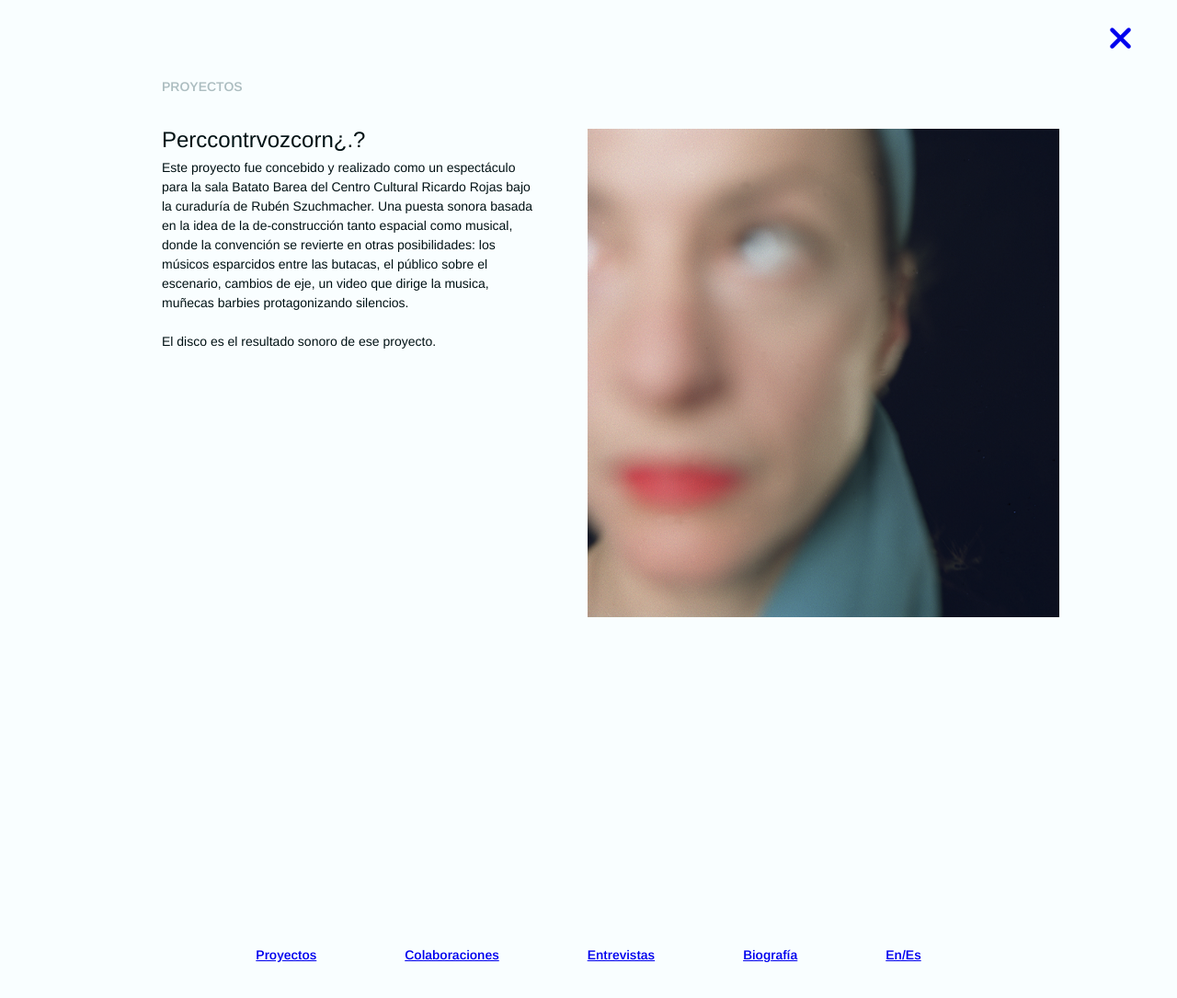
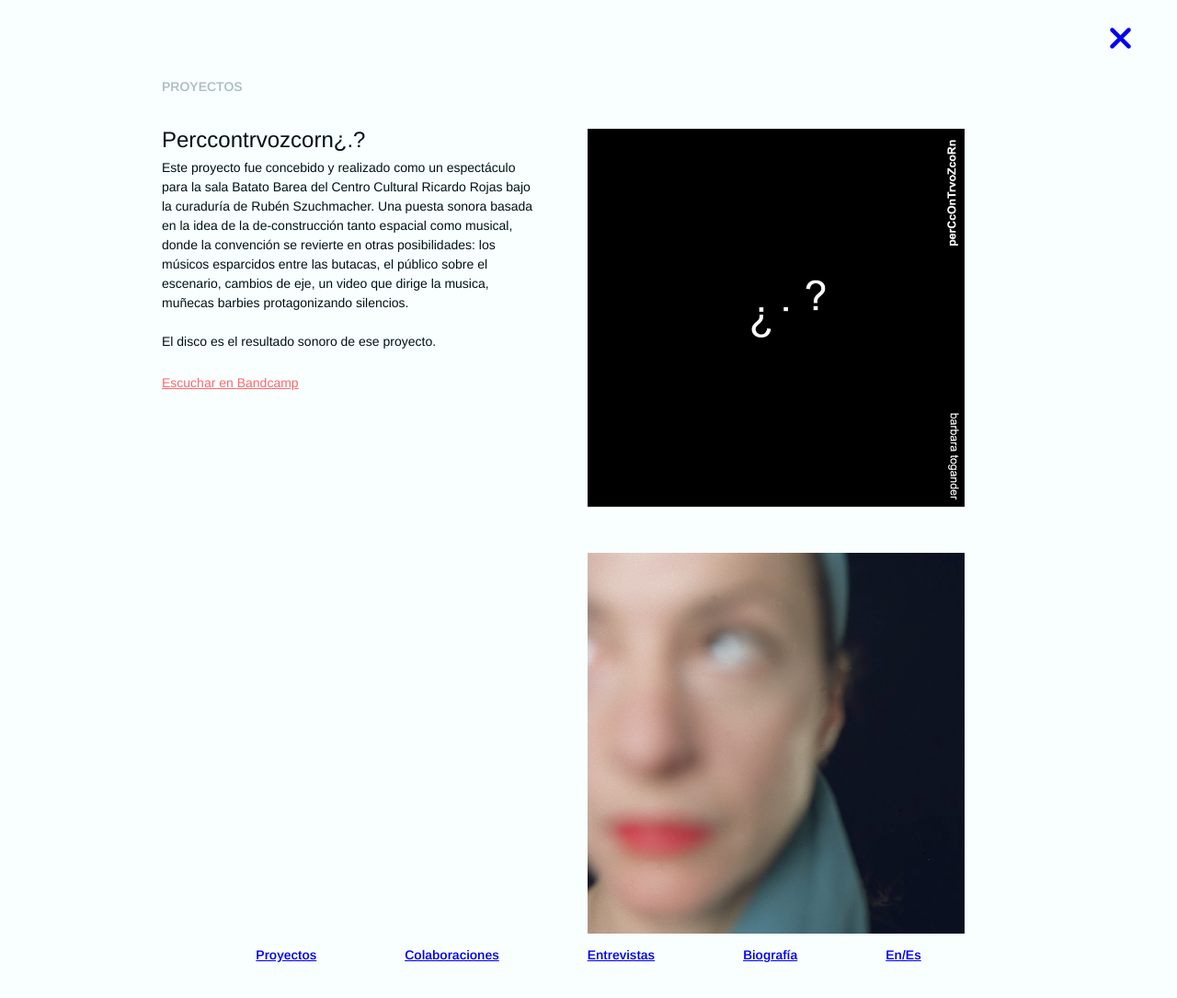
Before and after one commit to lifrancucci/barbara-togander, a Jekyll site: the page built from projects/perccontrvozcorn/index.html, in a window 1280 px wide. Shown: the top 1085 px of the page at 92% size. Built offline with Jekyll 4.4.1, drawn with Linux system fonts in a browser that asks for light colours; nearby versions of some CDN libraries; library files that are not in the unit come from our copies.

Commit message:
Fix styiling for project: Perccontrvozcorn

```diff
--- a/projects/perccontrvozcorn/index.html
+++ b/projects/perccontrvozcorn/index.html
@@ -9,8 +9,19 @@ layout: project
     <br><br>
     El disco es el resultado sonoro de ese proyecto.
   </p>
+  <div class="tec-info">
+    <a href="https://barbaratogander.bandcamp.com/album/perccontrvozcorn" target="_blank">
+      Escuchar en Bandcamp
+    </a>
+  </div>
 </div>
 
-<div class="project__section section--image">
-  <img class="record-cover" src="/img/Perccontrvozcorn.png" alt="">
+<div class="individual__section section--image">
+
+  <a href="https://barbaratogander.bandcamp.com/album/lovemanual">
+    <img class="album-cover" src="/img/perccontrvozcorn/002.jpg" alt="">
+  </a>
+
+  <img class="album-cover" src="/img/perccontrvozcorn/001.jpg" alt="">
+
 </div>
```
Also changed, not shown: img/Perccontrvozcorn.png (deleted), img/perccontrvozcorn/001.jpg (added), img/perccontrvozcorn/002.jpg (added).
